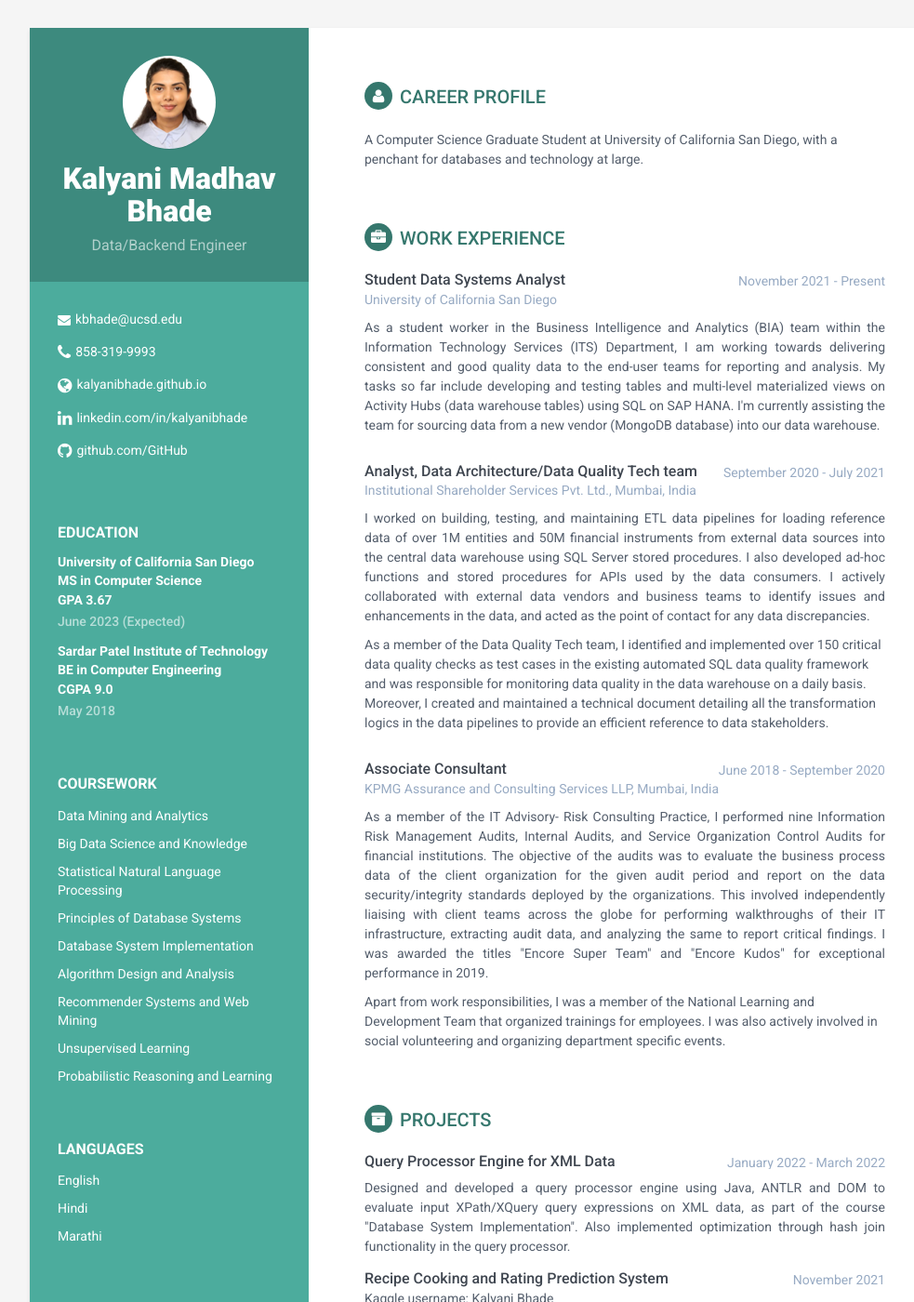
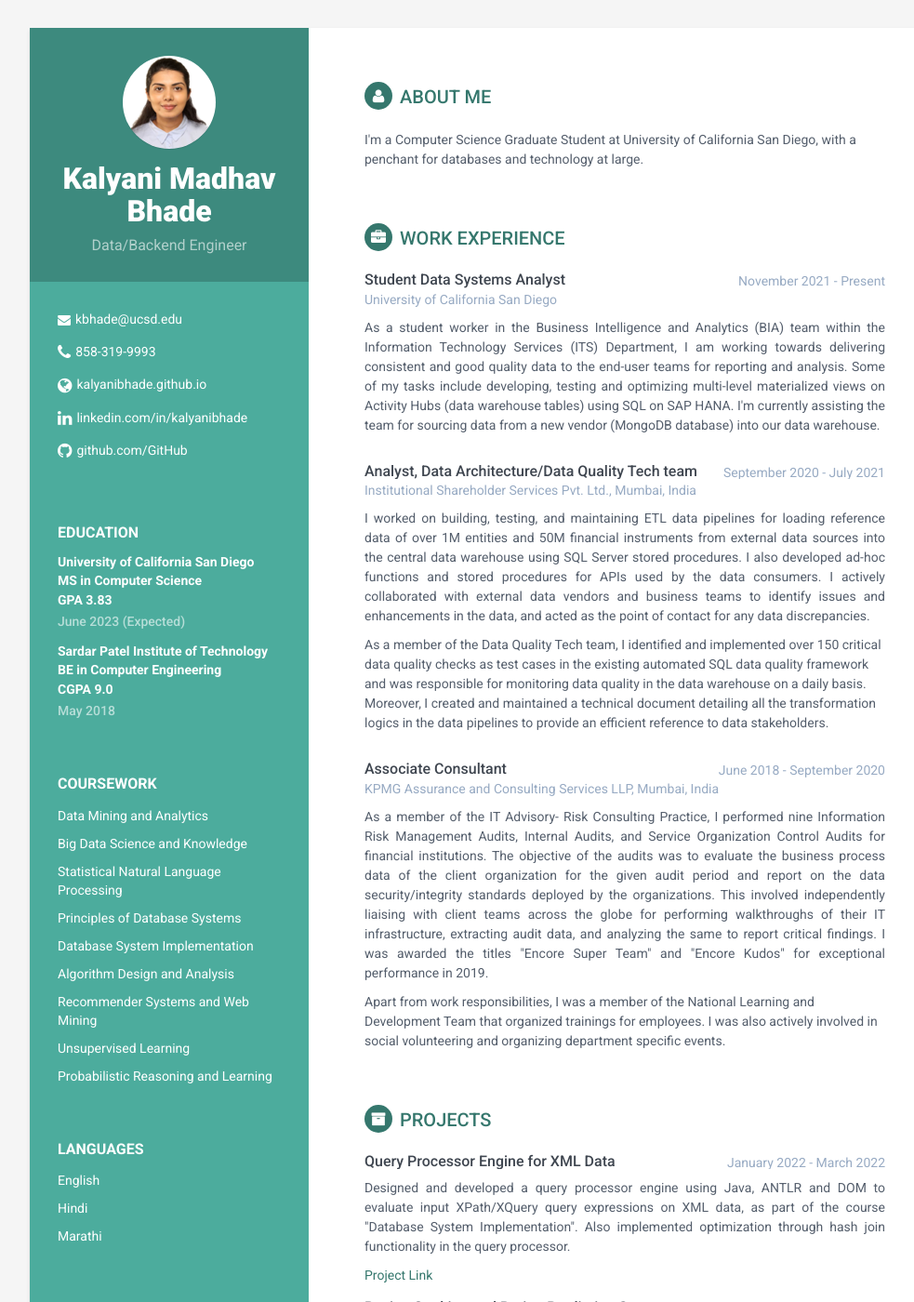
Before and after one commit to KalyaniBhade/digital-resume, a Jekyll site: the page built from index.html, in a window 1280 px wide and 1400 px high. Shown: the whole window at 93% size, without its empty margins (118-1101 px from the left). Built offline with Jekyll 4.4.1, drawn with Linux system fonts in a browser that asks for light colours; some of the changed text lies outside the part shown.

Commit message:
Added project link

```diff
--- a/_includes/career-profile.html
+++ b/_includes/career-profile.html
@@ -1,6 +1,6 @@
 <section class="section summary-section">
-<h2 class="section-title"><i class="fa fa-user"></i>Career Profile</h2>
+<h2 class="section-title"><i class="fa fa-user"></i>About Me</h2>
 <div class="summary">
-    <p>A Computer Science Graduate Student at University of California San Diego, with a penchant for databases and technology at large.</p>
+    <p>I'm a Computer Science Graduate Student at University of California San Diego, with a penchant for databases and technology at large.</p>
 </div><!--//summary-->
 </section><!--//section-->
--- a/_includes/education.html
+++ b/_includes/education.html
@@ -3,7 +3,7 @@
 <div class="item">
     <h4 class="degree">University of California San Diego</h4>
     <h4 class="degree">MS in Computer Science</h4>
-    <h4 class="degree">GPA 3.67</h4>
+    <h4 class="degree">GPA 3.83</h4>
     <div class="time">June 2023 (Expected)</div>
 </div><!--//item-->
 <div class="item">
--- a/_includes/experience.html
+++ b/_includes/experience.html
@@ -10,7 +10,7 @@
                         <div class="company">University of California San Diego</div>
                     </div><!--//meta-->
                     <div class="details">
-                        <p style="text-align:justify">As a student worker in the Business Intelligence and Analytics (BIA) team within the Information Technology Services (ITS) Department, I am working towards delivering consistent and good quality data to the end-user teams for reporting and analysis. My tasks so far include developing and testing tables and multi-level materialized views on Activity Hubs (data warehouse tables) using SQL on SAP HANA. I'm currently assisting the team for sourcing data from a new vendor (MongoDB database) into our data warehouse.</p>
+                        <p style="text-align:justify">As a student worker in the Business Intelligence and Analytics (BIA) team within the Information Technology Services (ITS) Department, I am working towards delivering consistent and good quality data to the end-user teams for reporting and analysis. Some of my tasks include developing, testing and optimizing multi-level materialized views on Activity Hubs (data warehouse tables) using SQL on SAP HANA. I'm currently assisting the team for sourcing data from a new vendor (MongoDB database) into our data warehouse.</p>
                     </div><!--//details-->
                 </div><!--//item-->
 
--- a/_includes/footer.html
+++ b/_includes/footer.html
@@ -1,6 +1,5 @@
     <footer class="footer">
         <div class="text-center">
                 <!--/* This template is released under the Creative Commons Attribution 3.0 License. Please keep the attribution link below when using for your own project. Thank you for your support. :) If you'd like to use the template without the attribution, you can check out other license options via our website: themes.3rdwavemedia.com */-->
-                <small class="copyright">Designed with <i class="fa fa-heart"></i> by <a href="http://themes.3rdwavemedia.com" target="_blank" rel="nofollow">Xiaoying Riley</a> for developers</small>
         </div><!--//container-->
     </footer>
--- a/_includes/projects.html
+++ b/_includes/projects.html
@@ -9,6 +9,8 @@
                     <p style="text-align:justify"></p>
                     <p style="text-align:justify">Designed and developed a query processor engine using Java, ANTLR and DOM to evaluate input XPath/XQuery query expressions on XML data, as part of the course "Database System Implementation". Also implemented optimization through hash join functionality in the query processor.
                     </p>
+                    <p><a href = "https://github.com/KalyaniBhade/XQueryProcessor">Project Link</a></p>
+
 
                 </div>
 
```
